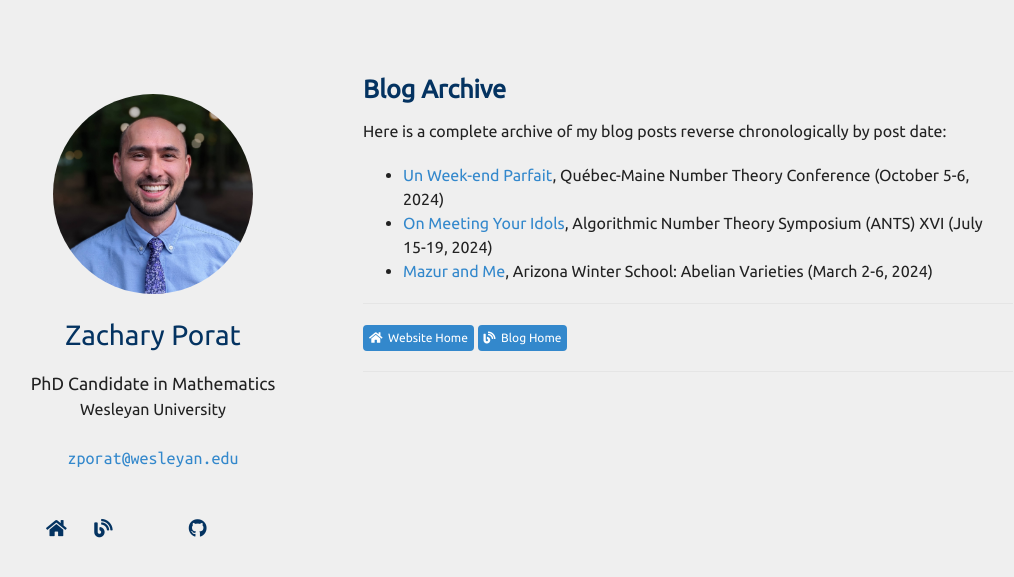
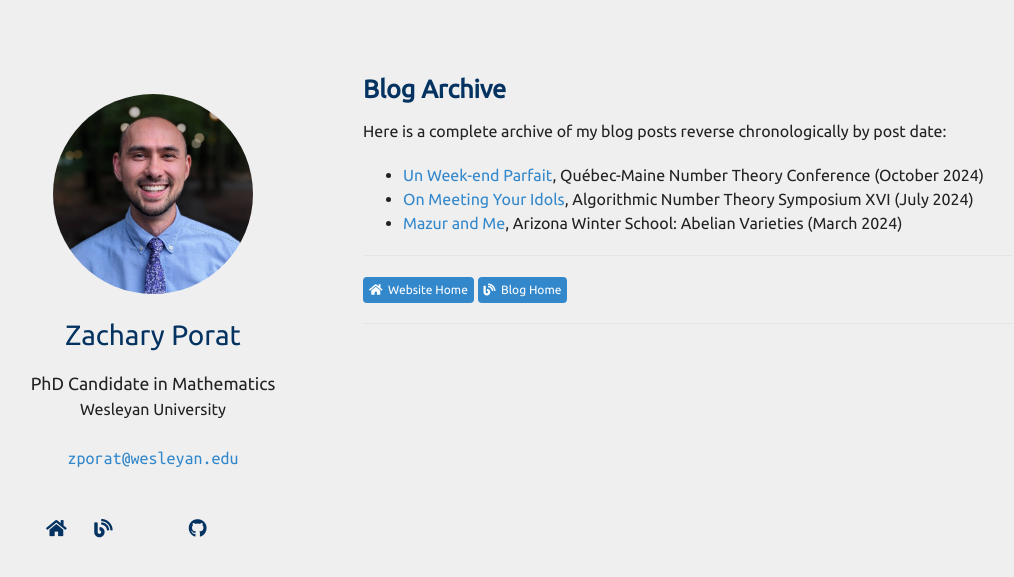
Before and after one commit to zporat/zporat.github.io, a Jekyll site: the page built from archive.md, in a window 1280 px wide. Shown: the top 577 px of the page, without its empty margins (102-1116 px from the left). Built offline with Jekyll 4.4.1, drawn with Linux system fonts in a browser that asks for light colours; nearby versions of some CDN libraries; a style sheet for code colours, icons or effects is not loaded; our own code applies the rules of GitHub Pages for plain Markdown files.

Commit message:
blogs update

```diff
--- a/_posts/2024-07-20-Mazur-and-Me.md
+++ b/_posts/2024-07-20-Mazur-and-Me.md
@@ -4,7 +4,7 @@ title: Mazur and Me
 date: 2024-07-20
 pubDate: July 20, 2024
 conference: 'Arizona Winter School: Abelian Varieties'
-confDate: March 2-6, 2024
+confDate: March 2024
 ---
 
 In 1977, Barry Mazur proved Ogg's conjecture, showing that the torsion subgroup of the Mordell-Weil group of an elliptic curve over **Q** must be isomorphic to one of fifteen groups.[^1]  I can't quite remember when I first saw this statement--it might have been in a plenary talk by Álvaro Lozano-Robledo at the 2019 Union College Mathematics Conference--but I do remember being struck by just how tidy the statement was.  The classification result scratched some itch in my brain that I didn't even know I had.  It would serve as major inspiration for my [undergrad thesis](https://zporat.github.io/files/notes/mordell_curves_torsion.pdf), and propel me towards grad school.
--- a/_posts/2024-07-27-ANTS.md
+++ b/_posts/2024-07-27-ANTS.md
@@ -3,8 +3,8 @@ layout: post
 title: On Meeting Your Idols
 date: 2024-07-27
 pubDate: July 27, 2024
-conference: 'Algorithmic Number Theory Symposium (ANTS) XVI'
-confDate: July 15-19, 2024
+conference: 'Algorithmic Number Theory Symposium XVI'
+confDate: July 2024
 ---
 
 If I had to hazard a guess, I would wager that whoever said "Never meet your idols" was not a mathematician.  In my previous blog post, I wrote about meeting Barry Mazur for the first time.  Despite Professor Mazur being a titan of mathematics, he was warm and kind throughout our interaction.  His sincerity shone through; we were just two people chatting about math and more.
--- a/_posts/2024-10-29-Maine-Quebec.md
+++ b/_posts/2024-10-29-Maine-Quebec.md
@@ -4,7 +4,7 @@ title: Un Week-end Parfait
 date: 2024-10-29
 pubDate: October 29, 2024
 conference: 'Québec-Maine Number Theory Conference'
-confDate: October 5-6, 2024
+confDate: October 2024
 ---
 
 I recently returned from a weekend in the city of Québec, where I attended the [Québec-Maine Number Theory Conference](https://maine-quebec.mat.ulaval.ca/24/qm24.html) at Université Laval.  Before the trip, I expected today's blog post to be brief.  A weekend conference didn't seem likely to offer a compelling story--let alone one with a moral, as in my previous posts.  Instead, I intended to use this post as an opportunity to announce my first solo preprint, which can be found here: [arXiv:2410.02734](https://arxiv.org/abs/2410.02734).
```
